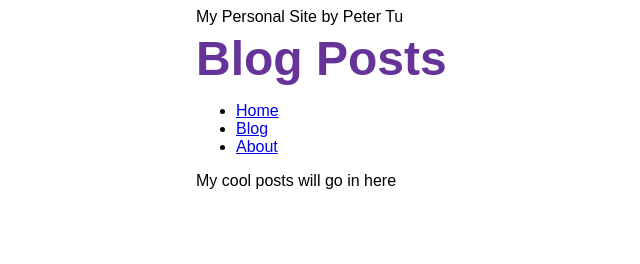
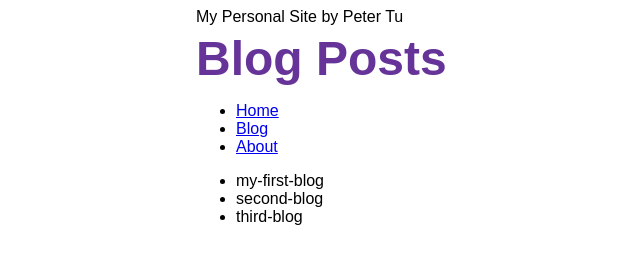
Before and after one commit to tutingjun/petertu.gatsbyjs.io, a Gatsby site: page /blog in a window 1280 px wide. Shown: the whole page, without its empty margins (194-834 px from the left). Built offline with nearby package versions, Linux system fonts and the light colour scheme; Gatsby itself is replaced by a stand-in of ours.

Commit message:
finish tutorial 4

```diff
--- a/src/pages/blog.js
+++ b/src/pages/blog.js
@@ -1,12 +1,27 @@
 import * as React from "react";
 import Layout from "../components/layout";
+import { graphql } from "gatsby";
 
-const BlogPage = () => {
+const BlogPage = ({ data }) => {
   return (
     <Layout pageTitle="Blog Posts">
-      <p>My cool posts will go in here</p>
+      <ul>
+        {data.allFile.nodes.map((node) => (
+          <li key={node.name}>{node.name}</li>
+        ))}
+      </ul>
     </Layout>
   );
 };
 
+export const query = graphql`
+  query {
+    allFile(filter: { sourceInstanceName: { eq: "blog" } }) {
+      nodes {
+        name
+      }
+    }
+  }
+`;
+
 export default BlogPage;
```
